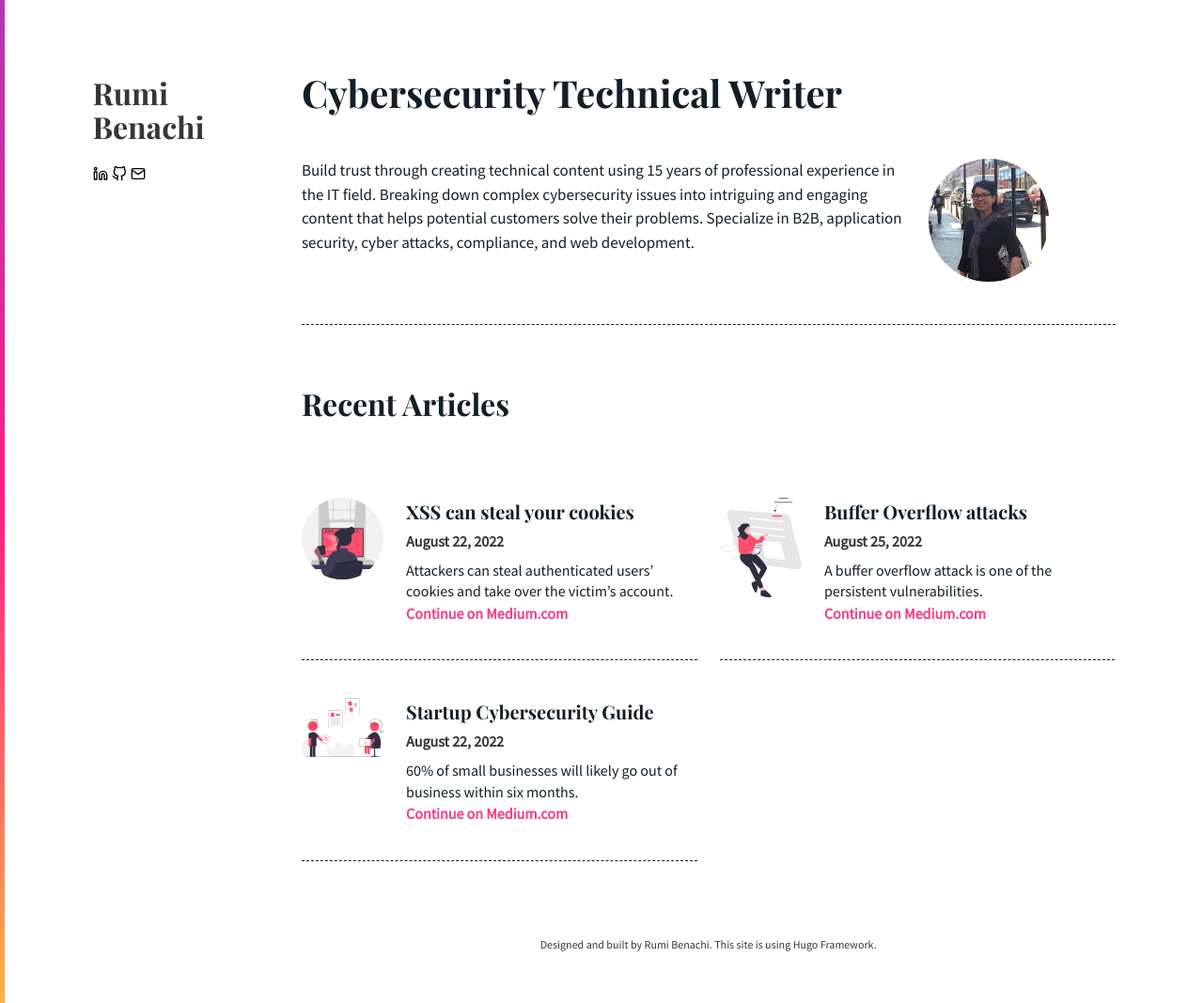
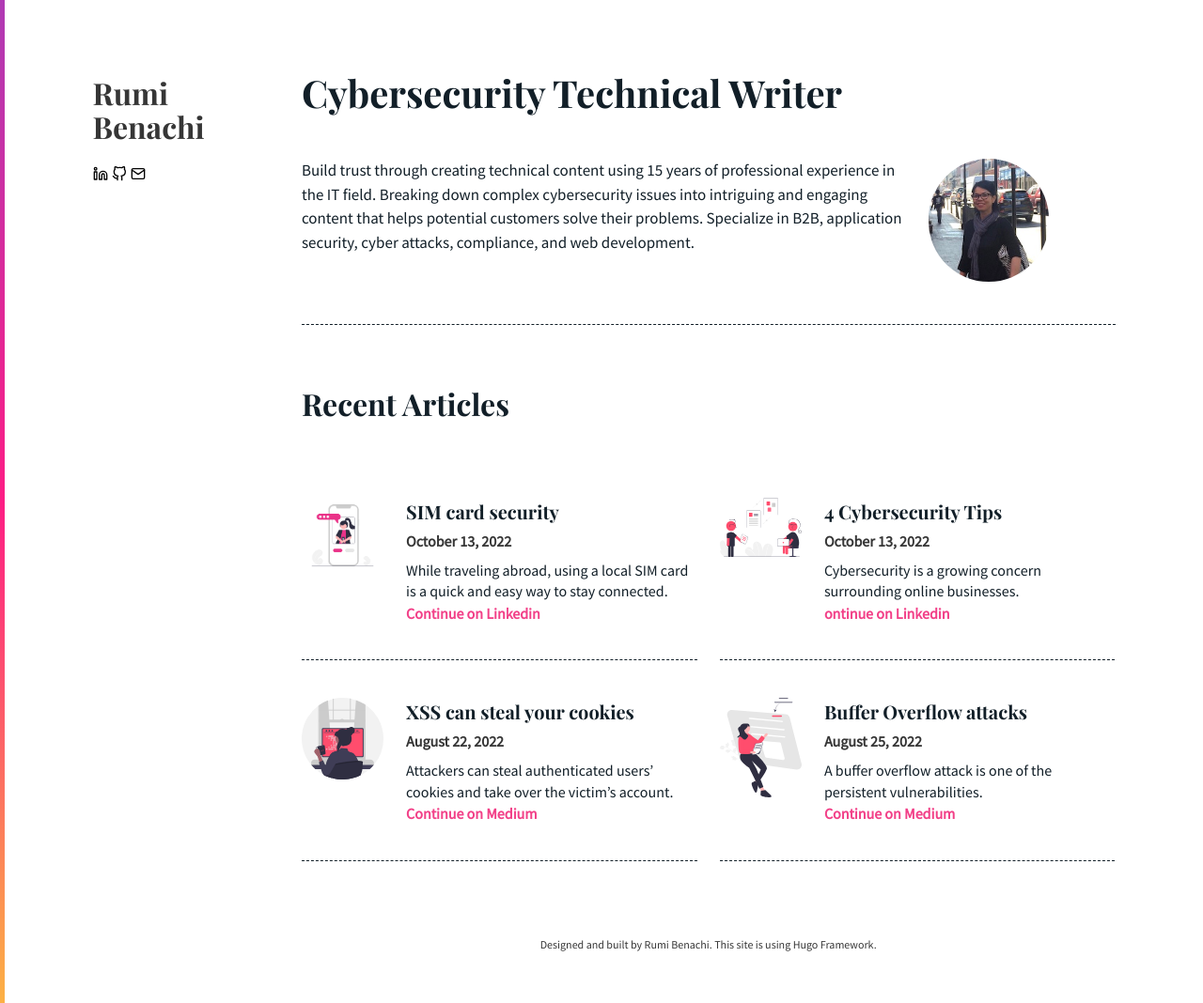
Before and after one commit to RumiBenachi/RumiBenachi.github.io, a plain HTML site: page index.html in a window 1280 px wide. Shown: the whole page at 94% size. Drawn offline with nearby package versions, Linux system fonts and the light colour scheme.

Commit message:
Update featured articles

```diff
--- a/index.html
+++ b/index.html
@@ -75,6 +75,52 @@
                 <div class="column pb-6 is-one-quarter is-hidden-mobile">
 
                     <div class="feature-image"><img width="100" height="100" alt=" logo"
+                        src="/images/features/phone.png" /></div>
+
+                </div>
+                <div class="column pb-6">
+                    <h2 class="is-size-5 feature-article-title">SIM card security</h2>
+                    <time class="is-size-6 has-text-grey-darker has-text-weight-semibold">October 13, 2022</time>
+                    <p class="feature-description pt-1">While traveling abroad, using a local SIM card is a quick and easy way to stay connected.</p>
+
+                    <div class="feature-link">
+                        <a class="is-size-6 has-text-weight-semibold" href="https://www.linkedin.com/pulse/sim-card-security-protecting-yourself-while-traveling-rumi-benachi?trk=public_profile_article_view"  title="Continue on Linkedin"  target="_blank">Continue on Linkedin </a>
+                    </div>
+
+                </div>
+            </div>
+        </div>
+    </div>
+
+    <div class="column is-half mb-4">
+        <div class="block border-dashed">
+            <div class="columns">
+                <div class="column pb-6 is-one-quarter is-hidden-mobile">
+
+                    <div class="feature-image"><img width="100" height="100" alt=" logo"
+                        src="/images/features/informed_decision.svg" /></div>
+
+                </div>
+                <div class="column pb-6">
+                    <h2 class="is-size-5 feature-article-title">4 Cybersecurity Tips</h2>
+                    <time class="is-size-6 has-text-grey-darker has-text-weight-semibold">October 13, 2022</time>
+                    <p class="feature-description pt-1">Cybersecurity is a growing concern surrounding online businesses.</p>
+
+                    <div class="feature-link">
+                        <a class="is-size-6 has-text-weight-semibold" href="https://www.linkedin.com/pulse/4-cybersecurity-tips-small-businesses-rumi-benachi"  title="ontinue on Linkedin"  target="_blank">ontinue on Linkedin </a>
+                    </div>
+
+                </div>
+            </div>
+        </div>
+    </div>
+
+    <div class="column is-half mb-4">
+        <div class="block border-dashed">
+            <div class="columns">
+                <div class="column pb-6 is-one-quarter is-hidden-mobile">
+
+                    <div class="feature-image"><img width="100" height="100" alt=" logo"
                         src="/images/features/programmer.svg" /></div>
 
                 </div>
@@ -84,7 +130,7 @@
                     <p class="feature-description pt-1">Attackers can steal authenticated users’ cookies and take over the victim’s account.</p>
 
                     <div class="feature-link">
-                        <a class="is-size-6 has-text-weight-semibold" href="https://medium.com/p/80c94b5b4b13"  title="Continue on Medium.com"  target="_blank">Continue on Medium.com </a>
+                        <a class="is-size-6 has-text-weight-semibold" href="https://medium.com/p/80c94b5b4b13"  title="Continue on Medium"  target="_blank">Continue on Medium </a>
                     </div>
 
                 </div>
@@ -107,30 +153,7 @@
                     <p class="feature-description pt-1">A buffer overflow attack is one of the persistent vulnerabilities.</p>
 
                     <div class="feature-link">
-                        <a class="is-size-6 has-text-weight-semibold" href="https://medium.com/@rumi.benachi/buffer-overflow-attacks-992843754b7a"  title="Continue on Medium.com"  target="_blank">Continue on Medium.com </a>
-                    </div>
-
-                </div>
-            </div>
-        </div>
-    </div>
-
-    <div class="column is-half mb-4">
-        <div class="block border-dashed">
-            <div class="columns">
-                <div class="column pb-6 is-one-quarter is-hidden-mobile">
-
-                    <div class="feature-image"><img width="100" height="100" alt=" logo"
-                        src="/images/features/informed_decision.svg" /></div>
-
-                </div>
-                <div class="column pb-6">
-                    <h2 class="is-size-5 feature-article-title">Startup Cybersecurity Guide</h2>
-                    <time class="is-size-6 has-text-grey-darker has-text-weight-semibold">August 22, 2022</time>
-                    <p class="feature-description pt-1">60% of small businesses will likely go out of business within six months.</p>
-
-                    <div class="feature-link">
-                        <a class="is-size-6 has-text-weight-semibold" href="https://medium.com/@rumi.benachi/startup-cybersecurity-guide-a2c59c479196"  title="Continue on Medium.com"  target="_blank">Continue on Medium.com </a>
+                        <a class="is-size-6 has-text-weight-semibold" href="https://medium.com/@rumi.benachi/buffer-overflow-attacks-992843754b7a"  title="Continue on Medium"  target="_blank">Continue on Medium </a>
                     </div>
 
                 </div>
```
Also changed, not shown: images/features/phone.png (added).
